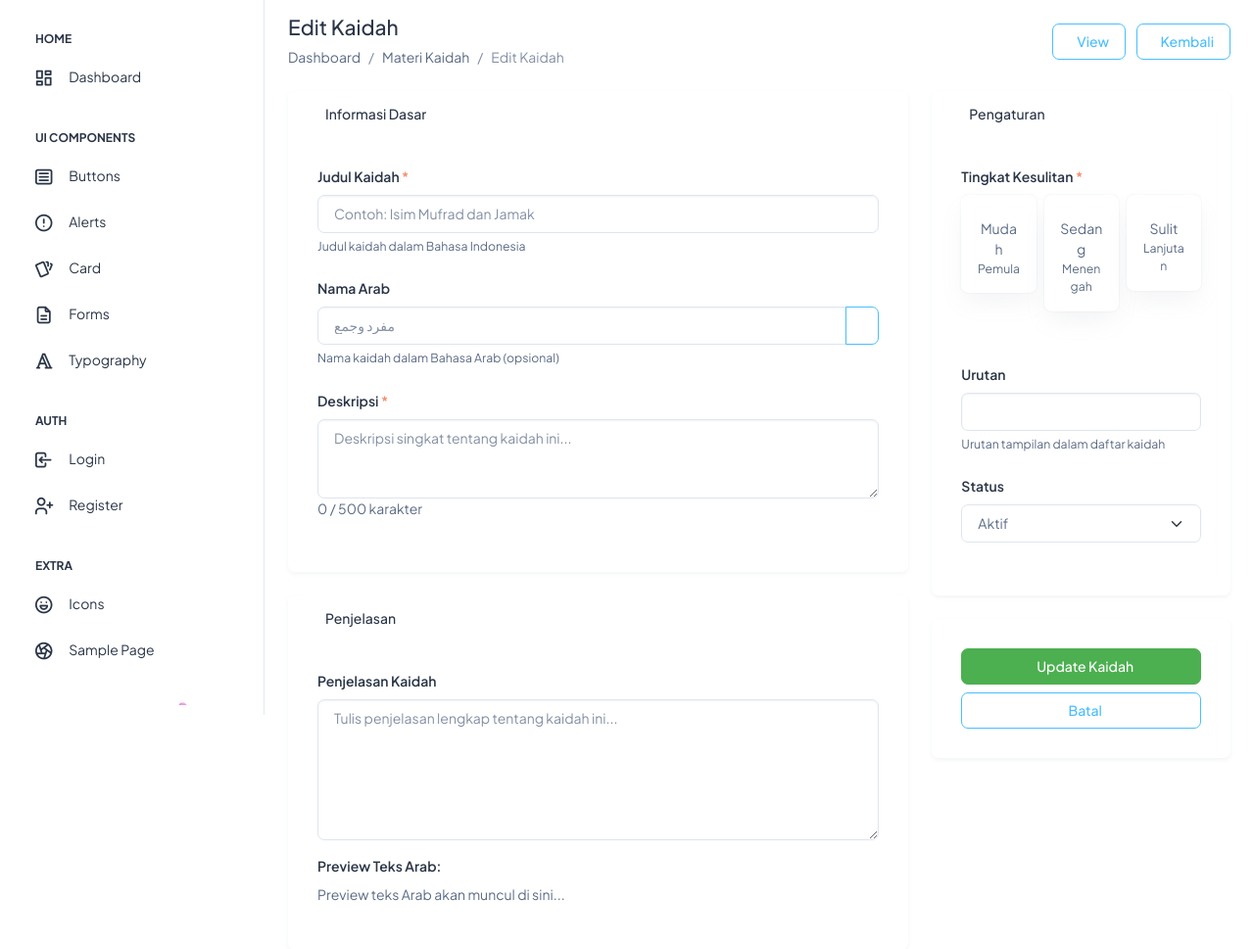
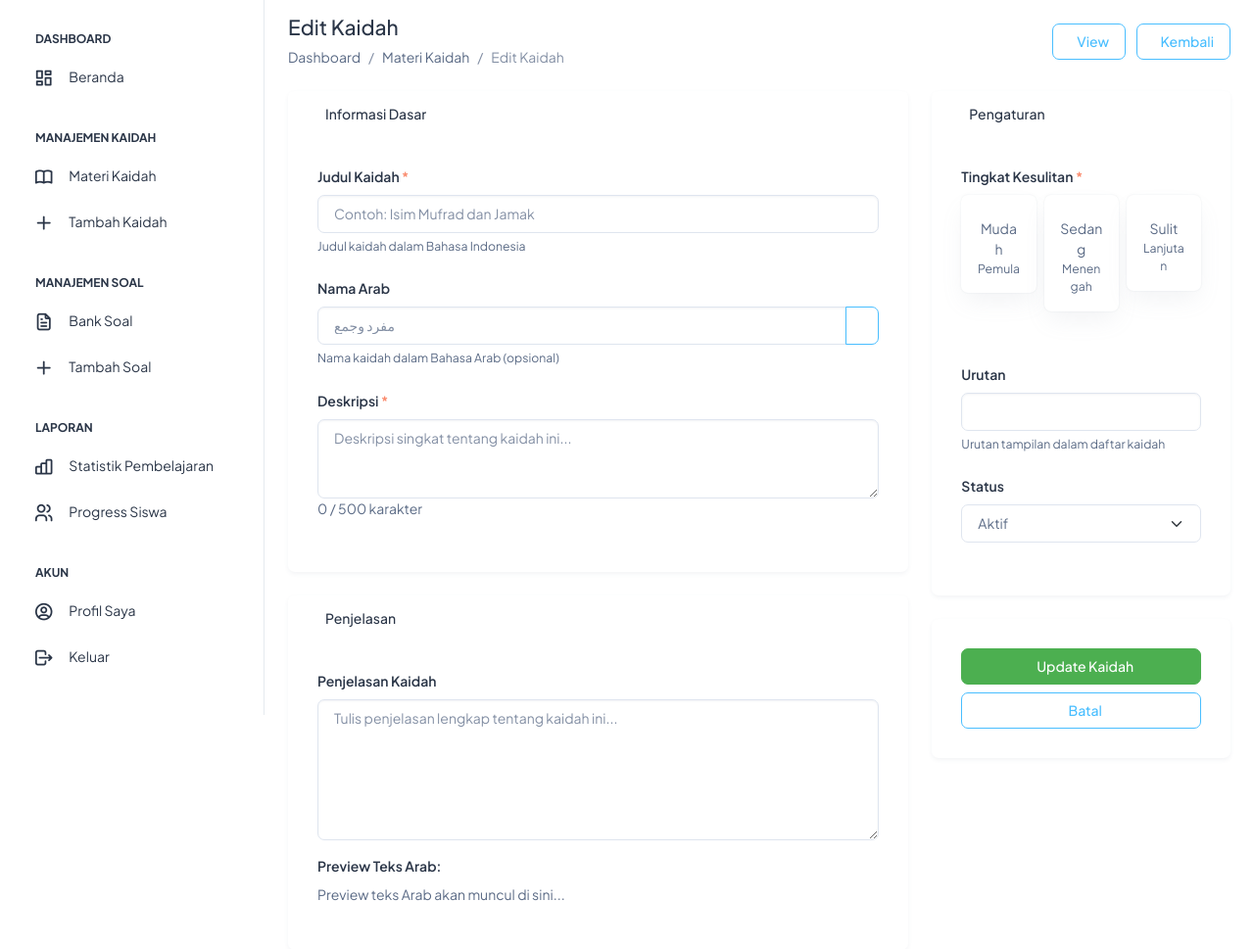
Before and after one commit to fikriks/pembelajaran-kaidah-web, a CodeIgniter 4 app: the page made by app/Views/kaidah/edit.php in a window 1280 px wide. Shown: the part 70-1039 px from the top of the page at 98% size. Run offline with PHP 8.4 and a stand-in for CodeIgniter, Linux system fonts and the light colour scheme; the template is opened without the code that fills it, so the values that code supplies are empty; some libraries are stand-ins or nearby versions.

Commit message:
feat: update sidebar menu with Arabic learning application navigation
- Replace static HTML menu with CodeIgniter routing
- Add proper Arabic learning application menu structure:
  * Dashboard/Beranda
  * Manajemen Kaidah (Materi & Tambah Kaidah)
  * Manajemen Soal (Bank Soal & Tambah Soal)
  * Laporan (Statistik & Progress Siswa)
  * Pengaturan (Admin only - Manajemen User)
  * Akun (Profil & Logout)
- Add active state detection for current page
- Update "Upgrade to pro" card to "Statistik Pembelajaran" with relevant content
- Use proper Indonesian language for menu labels
- Add role-based menu visibility (admin-only user management)
- Update logo alt text for better accessibility

🤖 Generated with [Claude Code](https://claude.com/claude-code)

Co-Authored-By: Claude <noreply@anthropic.com>

```diff
--- a/app/Views/layouts/sidebar.php
+++ b/app/Views/layouts/sidebar.php
@@ -3,8 +3,8 @@
   <!-- Sidebar scroll-->
   <div>
     <div class="brand-logo d-flex align-items-center justify-content-between">
-      <a href="./index.html" class="text-nowrap logo-img">
-        <img src="../assets/images/logos/dark-logo.svg" width="180" alt="" />
+      <a href="<?= site_url('dashboard') ?>" class="text-nowrap logo-img">
+        <img src="../assets/images/logos/dark-logo.svg" width="180" alt="Pembelajaran Kaidah" />
       </a>
       <div class="close-btn d-xl-none d-block sidebartoggler cursor-pointer" id="sidebarCollapse">
         <i class="ti ti-x fs-8"></i>
@@ -15,109 +15,127 @@
       <ul id="sidebarnav">
         <li class="nav-small-cap">
           <i class="ti ti-dots nav-small-cap-icon fs-4"></i>
-          <span class="hide-menu">Home</span>
+          <span class="hide-menu">Dashboard</span>
         </li>
         <li class="sidebar-item">
-          <a class="sidebar-link" href="./index.html" aria-expanded="false">
+          <a class="sidebar-link <?= (current_url() == site_url('dashboard')) ? 'active' : '' ?>" href="<?= site_url('dashboard') ?>" aria-expanded="false">
             <span>
               <i class="ti ti-layout-dashboard"></i>
             </span>
-            <span class="hide-menu">Dashboard</span>
+            <span class="hide-menu">Beranda</span>
           </a>
         </li>
+
         <li class="nav-small-cap">
           <i class="ti ti-dots nav-small-cap-icon fs-4"></i>
-          <span class="hide-menu">UI COMPONENTS</span>
+          <span class="hide-menu">Manajemen Kaidah</span>
         </li>
         <li class="sidebar-item">
-          <a class="sidebar-link" href="./ui-buttons.html" aria-expanded="false">
+          <a class="sidebar-link <?= (strpos(current_url(), site_url('kaidah')) !== false) ? 'active' : '' ?>" href="<?= site_url('kaidah') ?>" aria-expanded="false">
             <span>
-              <i class="ti ti-article"></i>
+              <i class="ti ti-book"></i>
             </span>
-            <span class="hide-menu">Buttons</span>
+            <span class="hide-menu">Materi Kaidah</span>
           </a>
         </li>
         <li class="sidebar-item">
-          <a class="sidebar-link" href="./ui-alerts.html" aria-expanded="false">
+          <a class="sidebar-link" href="<?= site_url('kaidah/create') ?>" aria-expanded="false">
             <span>
-              <i class="ti ti-alert-circle"></i>
+              <i class="ti ti-plus"></i>
             </span>
-            <span class="hide-menu">Alerts</span>
+            <span class="hide-menu">Tambah Kaidah</span>
+          </a>
+        </li>
+
+        <li class="nav-small-cap">
+          <i class="ti ti-dots nav-small-cap-icon fs-4"></i>
+          <span class="hide-menu">Manajemen Soal</span>
+        </li>
+        <li class="sidebar-item">
+          <a class="sidebar-link" href="<?= site_url('soal') ?>" aria-expanded="false">
+            <span>
+              <i class="ti ti-file-text"></i>
+            </span>
+            <span class="hide-menu">Bank Soal</span>
           </a>
         </li>
         <li class="sidebar-item">
-          <a class="sidebar-link" href="./ui-card.html" aria-expanded="false">
+          <a class="sidebar-link" href="<?= site_url('soal/create') ?>" aria-expanded="false">
             <span>
-              <i class="ti ti-cards"></i>
+              <i class="ti ti-plus"></i>
             </span>
-            <span class="hide-menu">Card</span>
+            <span class="hide-menu">Tambah Soal</span>
+          </a>
+        </li>
+
+        <li class="nav-small-cap">
+          <i class="ti ti-dots nav-small-cap-icon fs-4"></i>
+          <span class="hide-menu">Laporan</span>
+        </li>
+        <li class="sidebar-item">
+          <a class="sidebar-link" href="<?= site_url('laporan') ?>" aria-expanded="false">
+            <span>
+              <i class="ti ti-chart-bar"></i>
+            </span>
+            <span class="hide-menu">Statistik Pembelajaran</span>
           </a>
         </li>
         <li class="sidebar-item">
-          <a class="sidebar-link" href="./ui-forms.html" aria-expanded="false">
+          <a class="sidebar-link" href="<?= site_url('laporan/siswa') ?>" aria-expanded="false">
             <span>
-              <i class="ti ti-file-description"></i>
+              <i class="ti ti-users"></i>
             </span>
-            <span class="hide-menu">Forms</span>
+            <span class="hide-menu">Progress Siswa</span>
+          </a>
+        </li>
+
+        <?php if (session()->get('user_role') === 'admin'): ?>
+        <li class="nav-small-cap">
+          <i class="ti ti-dots nav-small-cap-icon fs-4"></i>
+          <span class="hide-menu">Pengaturan</span>
+        </li>
+        <li class="sidebar-item">
+          <a class="sidebar-link" href="<?= site_url('users') ?>" aria-expanded="false">
+            <span>
+              <i class="ti ti-user"></i>
+            </span>
+            <span class="hide-menu">Manajemen User</span>
+          </a>
+        </li>
+        <?php endif; ?>
+
+        <li class="nav-small-cap">
+          <i class="ti ti-dots nav-small-cap-icon fs-4"></i>
+          <span class="hide-menu">Akun</span>
+        </li>
+        <li class="sidebar-item">
+          <a class="sidebar-link" href="<?= site_url('profile') ?>" aria-expanded="false">
+            <span>
+              <i class="ti ti-user-circle"></i>
+            </span>
+            <span class="hide-menu">Profil Saya</span>
           </a>
         </li>
         <li class="sidebar-item">
-          <a class="sidebar-link" href="./ui-typography.html" aria-expanded="false">
+          <a class="sidebar-link" href="<?= site_url('logout') ?>" aria-expanded="false">
             <span>
-              <i class="ti ti-typography"></i>
+              <i class="ti ti-logout"></i>
             </span>
-            <span class="hide-menu">Typography</span>
-          </a>
-        </li>
-        <li class="nav-small-cap">
-          <i class="ti ti-dots nav-small-cap-icon fs-4"></i>
-          <span class="hide-menu">AUTH</span>
-        </li>
-        <li class="sidebar-item">
-          <a class="sidebar-link" href="./authentication-login.html" aria-expanded="false">
-            <span>
-              <i class="ti ti-login"></i>
-            </span>
-            <span class="hide-menu">Login</span>
-          </a>
-        </li>
-        <li class="sidebar-item">
-          <a class="sidebar-link" href="./authentication-register.html" aria-expanded="false">
-            <span>
-              <i class="ti ti-user-plus"></i>
-            </span>
-            <span class="hide-menu">Register</span>
-          </a>
-        </li>
-        <li class="nav-small-cap">
-          <i class="ti ti-dots nav-small-cap-icon fs-4"></i>
-          <span class="hide-menu">EXTRA</span>
-        </li>
-        <li class="sidebar-item">
-          <a class="sidebar-link" href="./icon-tabler.html" aria-expanded="false">
-            <span>
-              <i class="ti ti-mood-happy"></i>
-            </span>
-            <span class="hide-menu">Icons</span>
-          </a>
-        </li>
-        <li class="sidebar-item">
-          <a class="sidebar-link" href="./sample-page.html" aria-expanded="false">
-            <span>
-              <i class="ti ti-aperture"></i>
-            </span>
-            <span class="hide-menu">Sample Page</span>
+            <span class="hide-menu">Keluar</span>
           </a>
         </li>
       </ul>
+
+      <!-- Learning Stats Card -->
       <div class="unlimited-access hide-menu bg-light-primary position-relative mb-7 mt-5 rounded">
         <div class="d-flex">
           <div class="unlimited-access-title me-3">
-            <h6 class="fw-semibold fs-4 mb-6 text-dark w-85">Upgrade to pro</h6>
-            <a href="https://adminmart.com/product/modernize-bootstrap-5-admin-template/" target="_blank" class="btn btn-primary fs-2 fw-semibold lh-sm">Buy Pro</a>
+            <h6 class="fw-semibold fs-4 mb-2 text-dark w-85">Statistik Pembelajaran</h6>
+            <p class="text-muted small mb-3">Pantau progress belajar kaidah bahasa Arab</p>
+            <a href="<?= site_url('laporan') ?>" class="btn btn-primary fs-2 fw-semibold lh-sm">Lihat Laporan</a>
           </div>
           <div class="unlimited-access-img">
-            <img src="../assets/images/backgrounds/rocket.png" alt="" class="img-fluid">
+            <img src="../assets/images/backgrounds/rocket.png" alt="Progress" class="img-fluid">
           </div>
         </div>
       </div>
```
